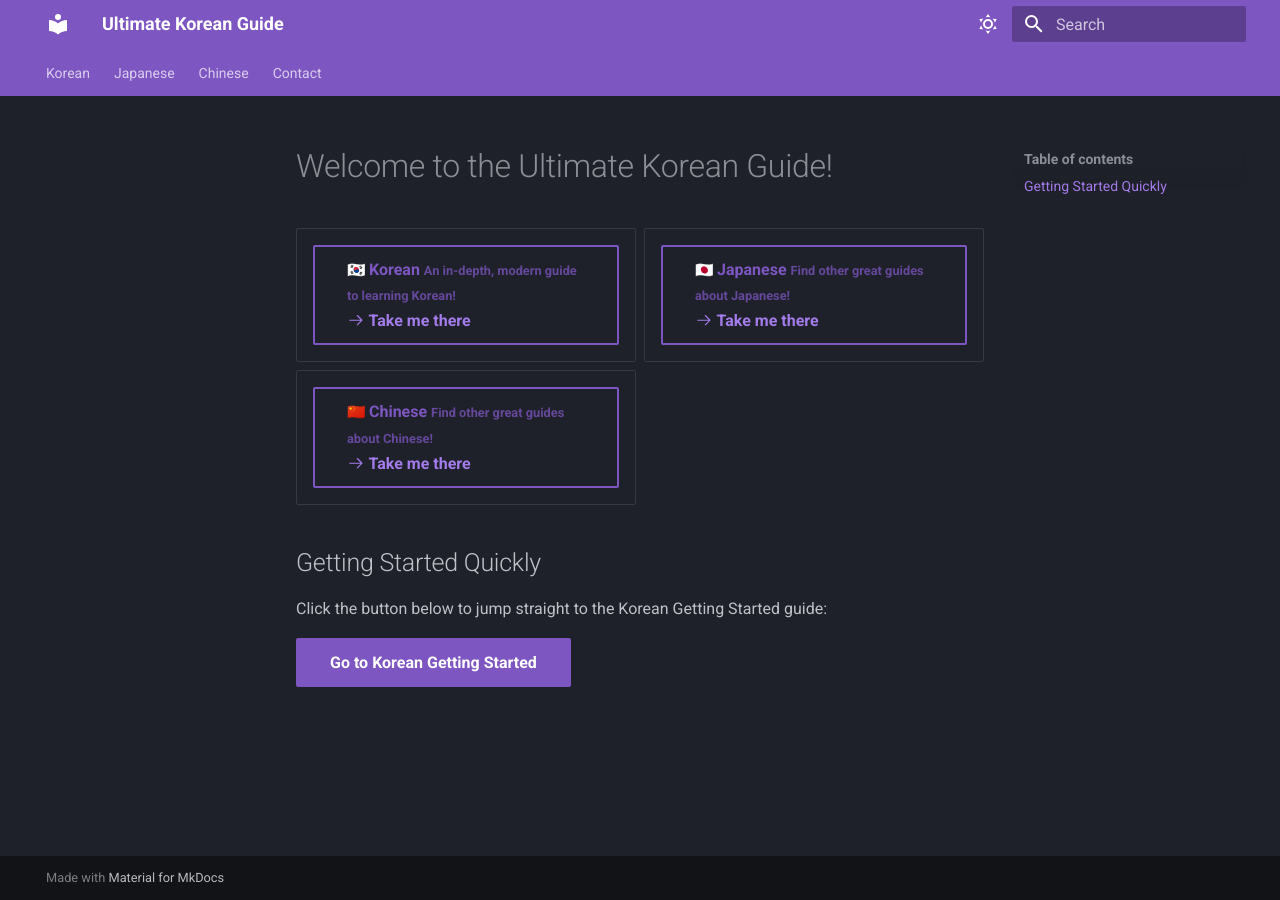
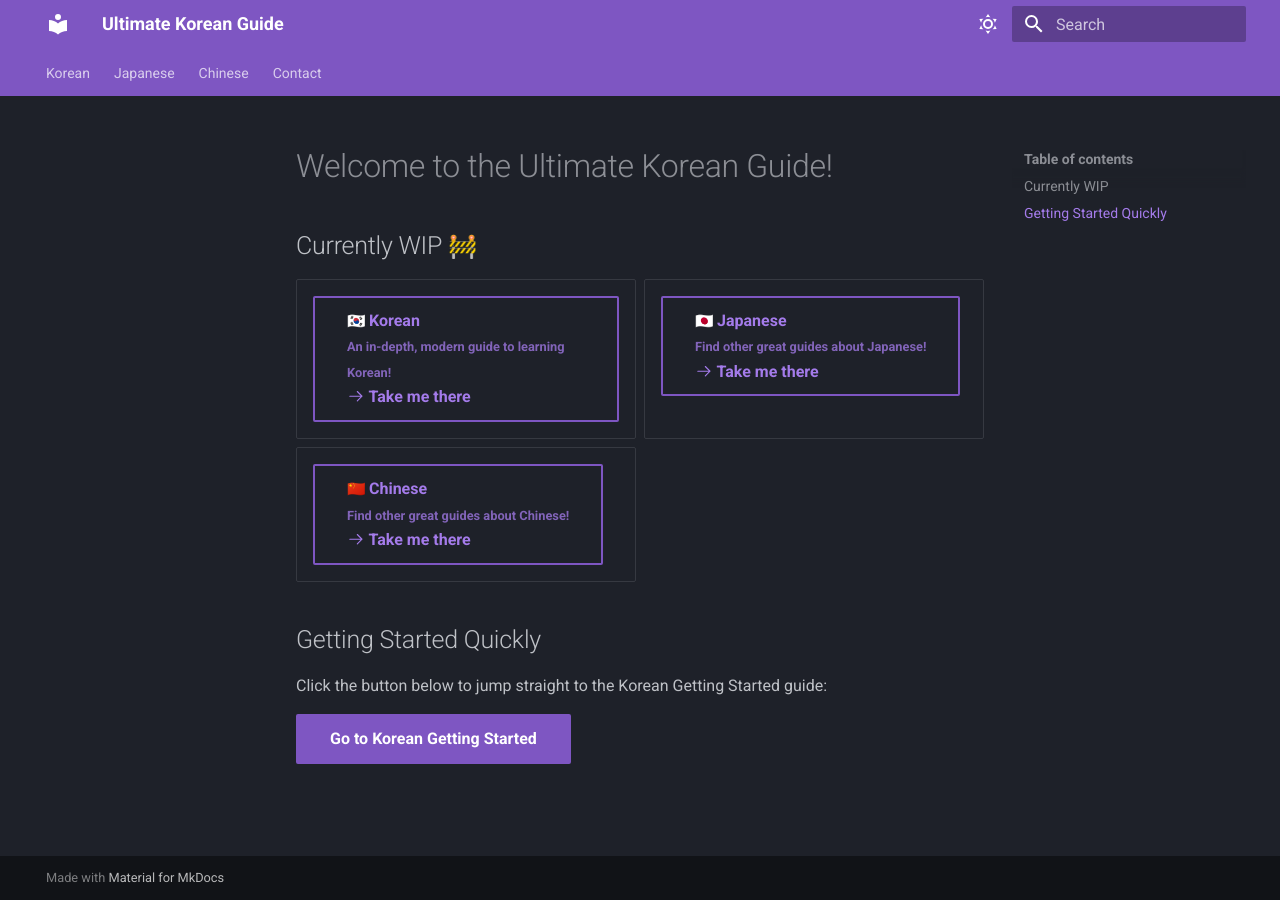
Before and after one commit to SpazzTL/SpazzTL.github.io, an MkDocs documentation site: the page built from docs/home.md, in a window 1280 px wide. Built offline with MkDocs 1.6.1 and Material for MkDocs 9.7.7, drawn with Linux system fonts in a browser that asks for light colours; emoji names are drawn with the system emoji font; some web fonts are replaced.

```diff
--- a/docs/home.md
+++ b/docs/home.md
@@ -1,20 +1,20 @@
 # Welcome to the Ultimate Korean Guide!
-
+## Currently WIP :construction:
 <div class="grid cards" markdown>
 
--   :flag_kr: **Korean**
+-   [:flag_kr: **Korean**<br>
     <small>An in-depth, modern guide to learning Korean!</small><br>
-    [:octicons-arrow-right-24: Take me there](korean.md)
+    :octicons-arrow-right-24: Take me there](korean.md)
     { .md-button }
 
--   :flag_jp: **Japanese**
+-   [:flag_jp: **Japanese**<br>
     <small>Find other great guides about Japanese!</small><br>
-    [:octicons-arrow-right-24: Take me there](japanese.md)
+    :octicons-arrow-right-24: Take me there](japanese.md)
     { .md-button }
 
--   :flag_cn: **Chinese**
+-   [:flag_cn: **Chinese**<br>
     <small>Find other great guides about Chinese!</small> <br>
-    [:octicons-arrow-right-24: Take me there](chinese.md)
+    :octicons-arrow-right-24: Take me there](chinese.md)
     { .md-button }
 
 </div>
```
Also changed, not shown: docs/chinese.md (+4 -1 lines), docs/contact.md (+2 -0 lines), docs/japanese.md (+6 -3 lines), docs/koreanresources.md (+9 -1 lines).
